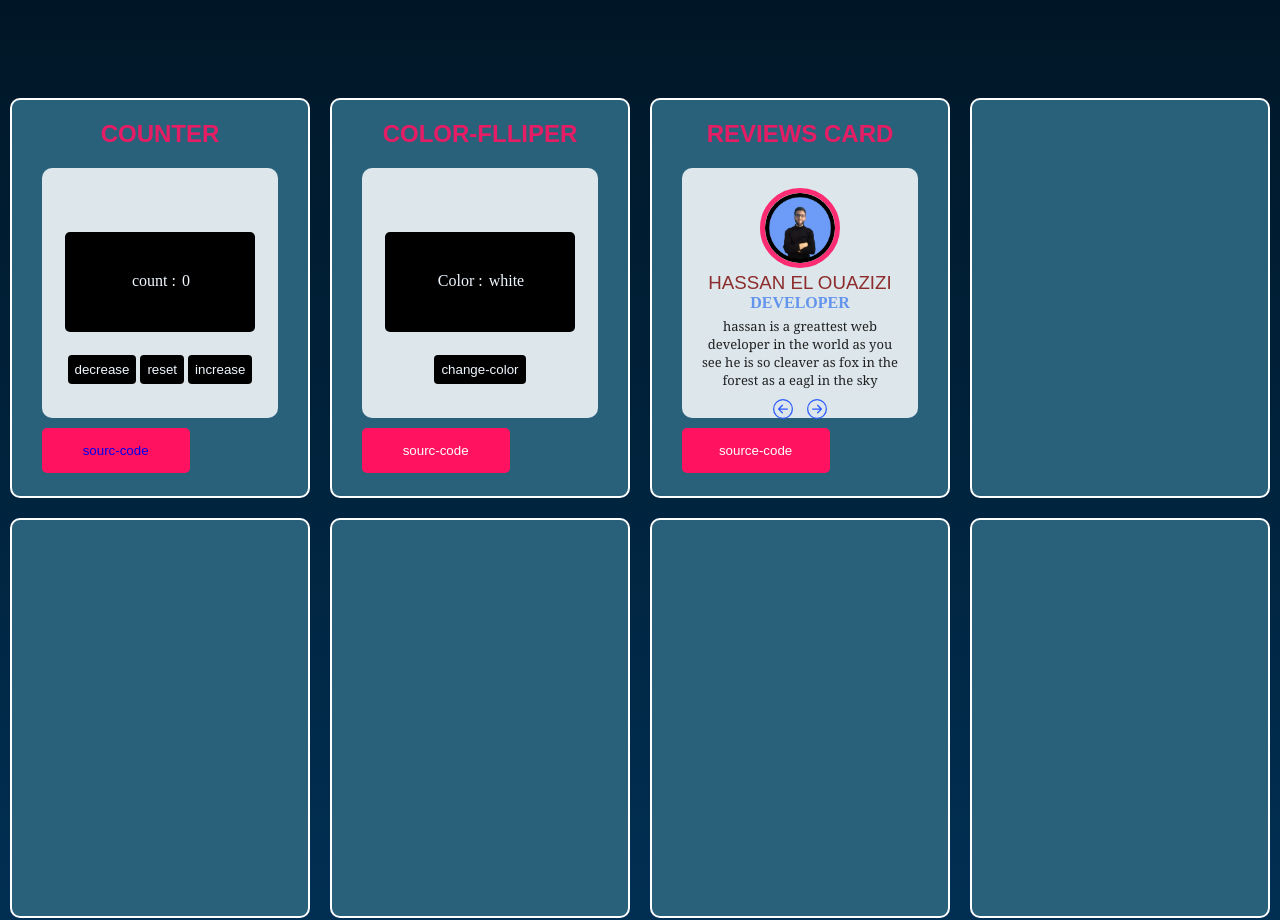
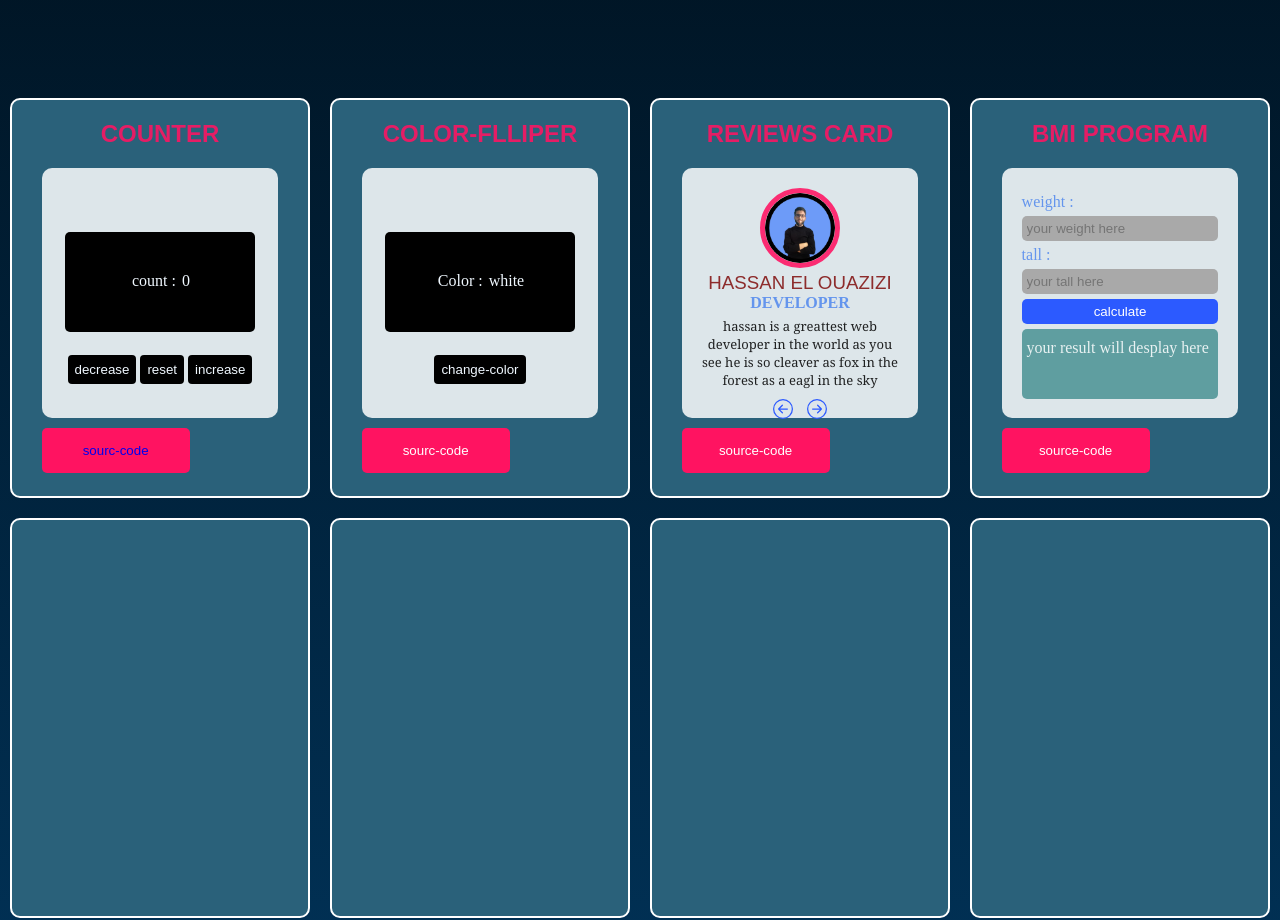
Before and after one commit to helouazizi/master-javascript.github.io, a plain HTML site: page index.html in a window 1280 px wide. Shown: the part 800-1720 px from the top of the page. Drawn offline with Linux system fonts and the light colour scheme; a web font is replaced by a local one.

Commit message:
add bmi program

```diff
--- a/index.html
+++ b/index.html
@@ -43,6 +43,7 @@
     <section class=" layout">
         <h2 class="title">here are somme tools</h2>
 
+        <!--counter project-->
         <div class="project">
           <h1 class="project1-title">counter</h1>
           <div class="project1-content">
@@ -54,6 +55,7 @@
           <button  class="counter-source-code" ><a href="https://codepen.io/Ouazizi-code/pen/vYMZoLj" target="_blank">sourc-code</a></button>
         </div>
 
+        <!--color-fliper project-->
         <div class="project">
           <h1 class="project2-title">color-flliper</h1>
           <div class="project2-content">
@@ -63,6 +65,7 @@
           <button class="project2-source-code">sourc-code</button>
         </div>
 
+        <!--reviw card project-->
         <div class="project">
           <h1 class="project3-title">reviews card</h1>
           <div class="project3-content">
@@ -87,9 +90,32 @@
           </div>
           <button class="project3-source-code">source-code</button>
         </div>
+
+        <!--BMI project-->
         <div class="project">
+          <h1 class="project4-title"> BMI Program</h1>
+          <div class="project4-content">
+            <div class="weight">
+                <span>weight :</span>
+                <input type="number" placeholder="your weight here">
+            </div>
+            <div class="tall">
+                <span>tall :</span>
+                <input type="number" placeholder="your tall here">
+            </div>
+            <button class="calcul-btn">calculate</button>
+            <div class="bmi-result">
+                <span>your result will desplay here</span>
+              </div>
+          </div>
+          <button class="project4-source-code">source-code</button>
+        </div>
 
-        </div>
+
+
+
+
+
         <div class="project">
 
         </div>
--- a/style.css
+++ b/style.css
@@ -389,6 +389,99 @@ button {
 
 
 
+/* ================= start styling BMI program project =================== */
+
+.project4-title {
+
+    text-transform: uppercase;
+    color: #ff1362e0;
+    margin: 20px;
+    font-family: Arial, Helvetica, sans-serif;
+  }
+
+.project4-content {
+
+    width: 80%;
+    height: 250PX;
+    text-align: start;
+    margin: 10px 10%;
+    padding: 20px ;
+    background-color: #ffffffd6;
+    border-radius: 10px;
+    color: cornflowerblue;
+  }
+
+.project4-content  div span {
+    text-align: start;
+    display: block;
+    margin-top: 5px;
+    margin-bottom: 5px;
+}
+
+.project4-content  div input {
+    padding: 5px;
+    border: none;
+    border-radius: 5px;
+    background-color: darkgrey;
+    width: 100%;
+}
+
+.project4-content .calcul-btn {
+    padding: 5px;
+    margin-top: 5px;
+    margin-bottom: 5px;
+    width: 100%;
+    border: none;
+    border-radius: 5px;
+    background-color: #2c5aff;
+    color: #fff;
+}
+
+.project4-content .calcul-btn:hover {
+    background-color: #2c5affaa;
+}
+
+.project4-content .bmi-result {
+    width: 100%;
+    height: 70px;
+    padding: 5px;
+    background-color: cadetblue;
+    border-radius: 5px;
+    color: rgba(255, 255, 255, 0.858);
+}
+
+
+
+
+
+.project4-source-code {
+    width: 50%;
+    background-color: #ff1361;
+    padding: 15px;
+    border-radius: 5px;
+    border: none;
+    color: #fff;
+    position: relative;
+    left: -15%;
+  }
+
+.project4-source-code:hover {
+    background-color: #8d2c2c;
+    transition: 1s;
+  }
+
+
+
+
+
+
+
+
+
+
+
+
+
 
 
 
```
